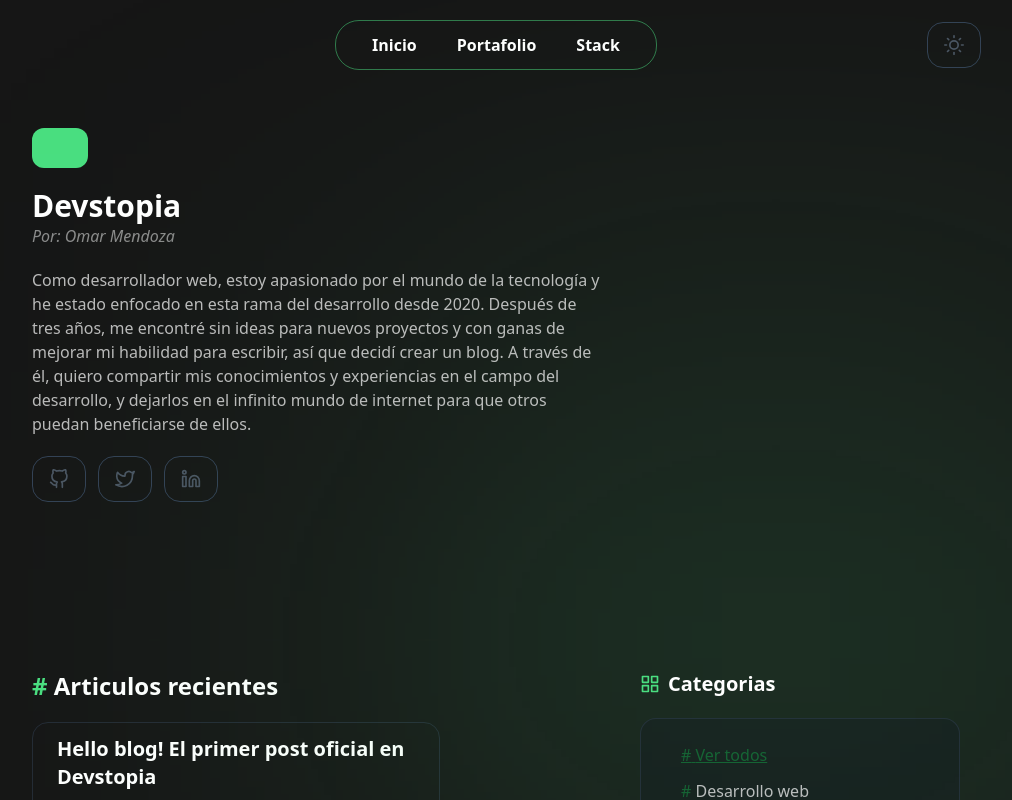
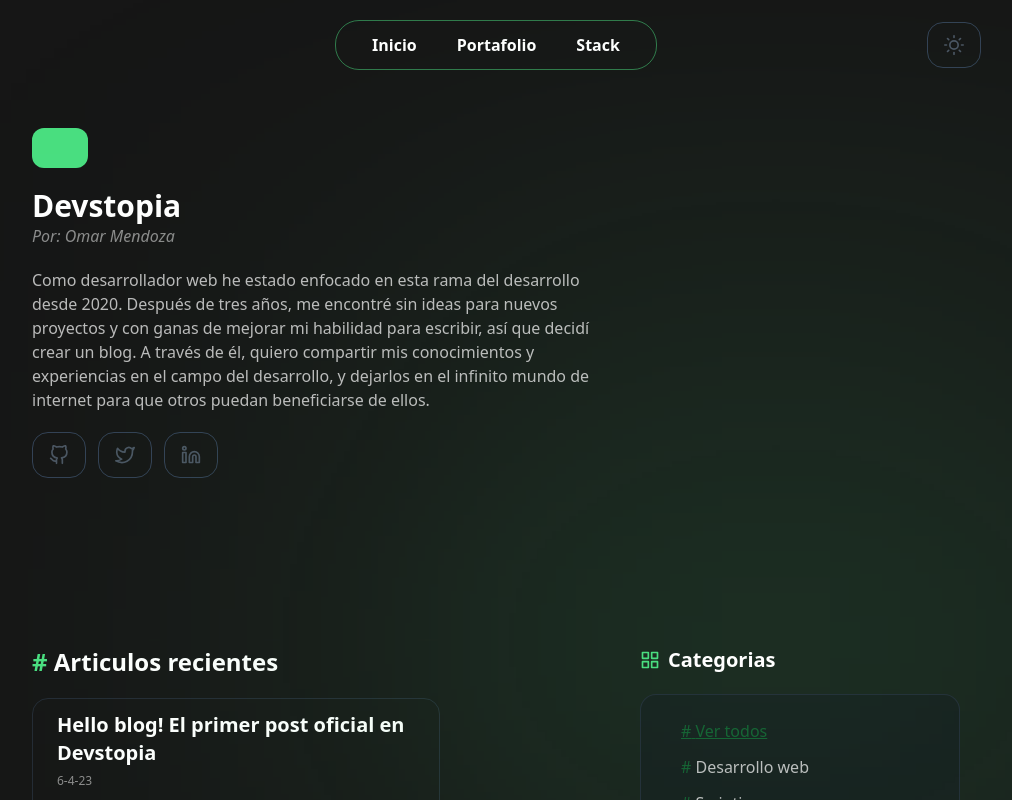
Before and after one commit to mendoza000/devstopia, a Next.js app: page / in a window 1280 px wide. Shown: the top 800 px of the page, without its empty margins (144-1156 px from the left). Built offline with nearby package versions, Linux system fonts and the light colour scheme.

Commit message:
fix text header

```diff
--- a/src/components/Header.tsx
+++ b/src/components/Header.tsx
@@ -9,13 +9,12 @@ function Header() {
 				<span className="italic opacity-50">Por: Omar Mendoza</span>
 			</div>
 			<p className="relative z-10 max-w-xl opacity-70">
-				Como desarrollador web, estoy apasionado por el mundo de la tecnología y
-				he estado enfocado en esta rama del desarrollo desde 2020. Después de
-				tres años, me encontré sin ideas para nuevos proyectos y con ganas de
-				mejorar mi habilidad para escribir, así que decidí crear un blog. A
-				través de él, quiero compartir mis conocimientos y experiencias en el
-				campo del desarrollo, y dejarlos en el infinito mundo de internet para
-				que otros puedan beneficiarse de ellos.
+				Como desarrollador web he estado enfocado en esta rama del desarrollo
+				desde 2020. Después de tres años, me encontré sin ideas para nuevos
+				proyectos y con ganas de mejorar mi habilidad para escribir, así que
+				decidí crear un blog. A través de él, quiero compartir mis conocimientos
+				y experiencias en el campo del desarrollo, y dejarlos en el infinito
+				mundo de internet para que otros puedan beneficiarse de ellos.
 			</p>
 
 			<div className="flex items-center gap-3">
--- a/src/data/hello.mdx
+++ b/src/data/hello.mdx
@@ -10,4 +10,4 @@ description: "Com olvidar cuando mi cara cuando nosotros cuando todos cuando un
 
 ---
 
-Este es la primera prueba de un articulo para mi blog con el maldito mejor nombre de la puta historia. Devstopia. No se me pudo ocurrir algo mejor, literalemente hablando porque ese lo genero la ia jajajja. Pero en fin, yo se lo pedi y por ende tambien tengo credito por ello, que te puedo decir 🐱‍👤
+prueba
```
